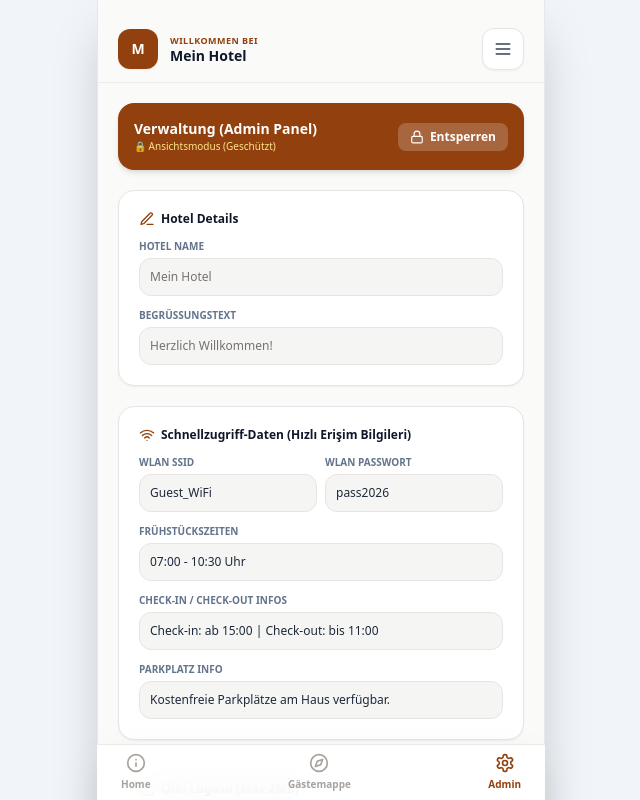
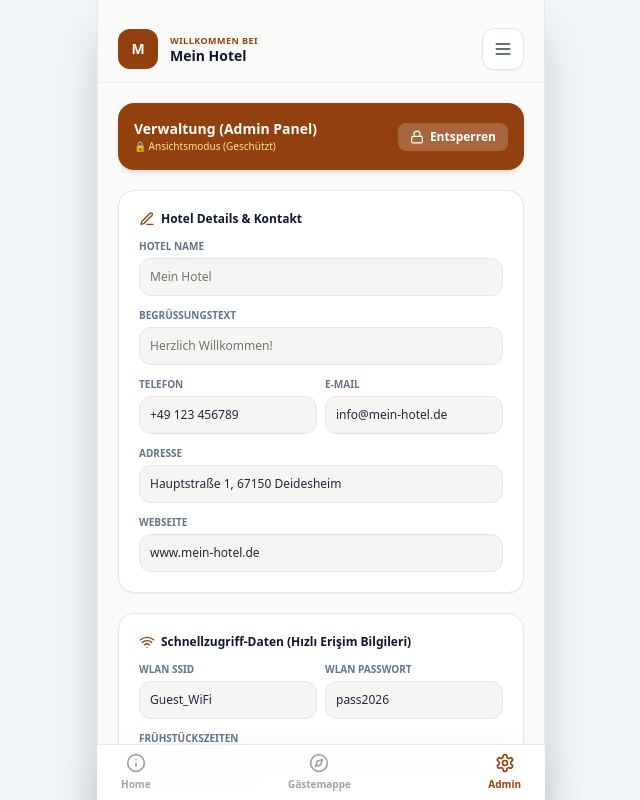
Before and after one commit to Ulssrkn/gastemappe24-pro, a React (Vite) app: page / in a window 1280 px wide. Both pictures are taken after a click on the button "Admin Panel". Shown: the top 800 px of the page, without its empty margins (319-959 px from the left). Built offline with nearby package versions, Linux system fonts and the light colour scheme.

Commit message:
Hotel infos backend

```diff
--- a/src/App.jsx
+++ b/src/App.jsx
@@ -4,7 +4,7 @@
   Settings, Phone, Plus, Trash2,
   Check, Image as ImageIcon, Copy,
   ChevronRight, CloudSun, Menu, X, ArrowRight, Upload, AlertCircle, Lock, Unlock,
-  Utensils, Heart, Compass, Coffee, Key, Car, Clock, ShieldCheck, Edit3
+  Utensils, Heart, Compass, Coffee, Key, Car, Clock, ShieldCheck, Edit3, Mail, Globe
 } from 'lucide-react';
 
 export default function App() {
@@ -22,14 +22,17 @@
   const [currentSlide, setCurrentSlide] = useState(0);
   const [copiedWifi, setCopiedWifi] = useState(false);
 
-  // Dinamik Otel Verileri
+  // Dinamik Otel Verileri (Telefon, E-posta, Adres ve Web Sitesi eklendi)
   const [hotel, setHotel] = useState({
     logoUrl: '',
     name: 'Mein Hotel',
     welcomeGreeting: 'Herzlich Willkommen!',
+    phone: '+49 123 456789',
+    email: 'info@mein-hotel.de',
+    address: 'Hauptstraße 1, 67150 Deidesheim',
+    website: 'www.mein-hotel.de',
     wifiSsid: 'Guest_WiFi',
     wifiPass: 'pass2026',
-    phone: '+49 000 000000',
     breakfastTime: '07:00 - 10:30 Uhr',
     checkInOut: 'Check-in: ab 15:00 | Check-out: bis 11:00',
     parkingInfo: 'Kostenfreie Parkplätze am Haus verfügbar.',
@@ -126,7 +129,7 @@
     }
   };
 
-  // 1. WELCOME EKRANI
+  // 1. WELCOME EKRANI (İletişim Bilgileri Hariç - Temiz ve Şık Tasarım)
   if (showWelcomeScreen) {
     return (
       <div className="min-h-screen bg-slate-950 max-w-md mx-auto shadow-2xl relative overflow-hidden flex flex-col justify-between font-sans">
@@ -410,7 +413,7 @@
               </div>
             )}
 
-            {/* 3. ADMIN PANELİ (TÜM AYARLAR VE FORM ALANLARI EKSİKSİZ BURADA) */}
+            {/* 3. ADMIN PANELİ (TEL, E-POSTA, ADRES, WEB SİTESİ EKLENDİ) */}
             {activeTab === 'admin' && (
               <div className="space-y-5 animate-fade-in">
                 <div className="bg-amber-800 text-white p-4 rounded-2xl shadow-md flex justify-between items-center">
@@ -432,10 +435,10 @@
                   </button>
                 </div>
 
-                {/* OTEL BİLGİLERİ */}
+                {/* OTEL BİLGİLERİ VE İLETİŞİM (TEL, E-POSTA, ADRES, WEB) */}
                 <div className="bg-white p-5 rounded-2xl shadow-sm border border-stone-200 space-y-3">
                   <h3 className="font-bold text-xs text-slate-900 flex items-center gap-1.5">
-                    <Edit3 className="w-4 h-4 text-amber-800" /> Hotel Details
+                    <Edit3 className="w-4 h-4 text-amber-800" /> Hotel Details & Kontakt
                   </h3>
 
                   <div>
@@ -457,6 +460,51 @@
                       disabled={!isEditUnlocked}
                       onChange={(e) => setHotel({ ...hotel, welcomeGreeting: e.target.value })}
                       className={`w-full p-2.5 text-xs border border-stone-200 rounded-xl focus:outline-none focus:ring-2 focus:ring-amber-800 ${!isEditUnlocked ? 'bg-stone-100 text-stone-500 cursor-not-allowed' : ''}`}
+                    />
+                  </div>
+
+                  <div className="grid grid-cols-2 gap-2">
+                    <div>
+                      <label className="block text-[10px] font-bold text-slate-500 uppercase mb-1">Telefon</label>
+                      <input
+                        type="text"
+                        value={hotel.phone}
+                        disabled={!isEditUnlocked}
+                        onChange={(e) => setHotel({ ...hotel, phone: e.target.value })}
+                        className={`w-full p-2.5 text-xs border border-stone-200 rounded-xl ${!isEditUnlocked ? 'bg-stone-100 cursor-not-allowed' : ''}`}
+                      />
+                    </div>
+                    <div>
+                      <label className="block text-[10px] font-bold text-slate-500 uppercase mb-1">E-Mail</label>
+                      <input
+                        type="text"
+                        value={hotel.email}
+                        disabled={!isEditUnlocked}
+                        onChange={(e) => setHotel({ ...hotel, email: e.target.value })}
+                        className={`w-full p-2.5 text-xs border border-stone-200 rounded-xl ${!isEditUnlocked ? 'bg-stone-100 cursor-not-allowed' : ''}`}
+                      />
+                    </div>
+                  </div>
+
+                  <div>
+                    <label className="block text-[10px] font-bold text-slate-500 uppercase mb-1">Adresse</label>
+                    <input
+                      type="text"
+                      value={hotel.address}
+                      disabled={!isEditUnlocked}
+                      onChange={(e) => setHotel({ ...hotel, address: e.target.value })}
+                      className={`w-full p-2.5 text-xs border border-stone-200 rounded-xl ${!isEditUnlocked ? 'bg-stone-100 cursor-not-allowed' : ''}`}
+                    />
+                  </div>
+
+                  <div>
+                    <label className="block text-[10px] font-bold text-slate-500 uppercase mb-1">Webseite</label>
+                    <input
+                      type="text"
+                      value={hotel.website}
+                      disabled={!isEditUnlocked}
+                      onChange={(e) => setHotel({ ...hotel, website: e.target.value })}
+                      className={`w-full p-2.5 text-xs border border-stone-200 rounded-xl ${!isEditUnlocked ? 'bg-stone-100 cursor-not-allowed' : ''}`}
                     />
                   </div>
                 </div>
```
